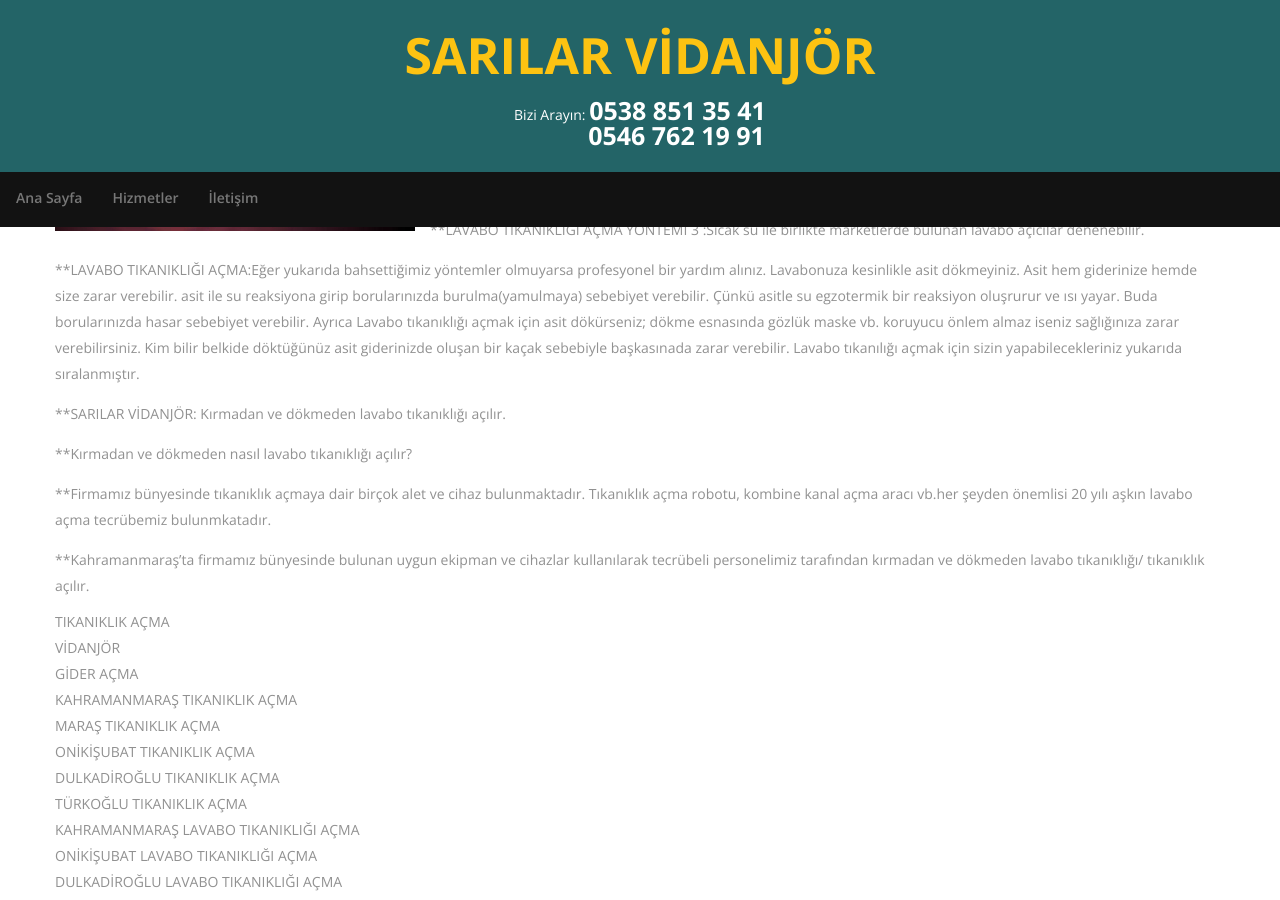
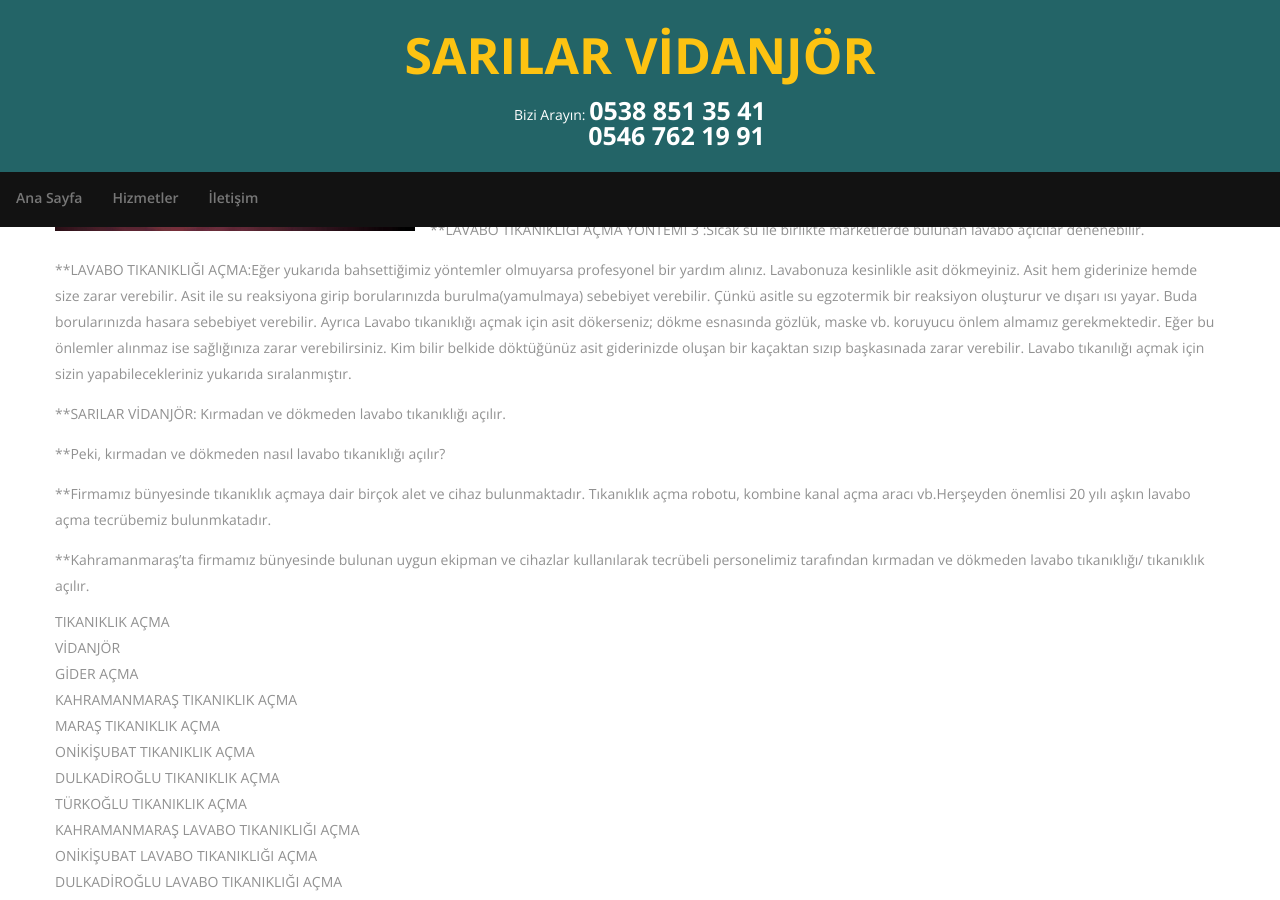
Before and after one commit to abbassarisg/abbassarisg.github.io, a Jekyll site: the page built from lavabo_tikanikligi_acma.md, in a window 1280 px wide and 900 px high, scrolled down 461 px. Built offline with Jekyll 4.4.1, drawn with Linux system fonts in a browser that asks for light colours; nearby versions of some CDN libraries; library files that are not in the unit come from our copies.

Commit message:
Update lavabo_tikanikligi_acma.md

```diff
--- a/lavabo_tikanikligi_acma.md
+++ b/lavabo_tikanikligi_acma.md
@@ -16,13 +16,14 @@ title: Lavabo Tıkanıklığı Açma
 **LAVABO TIKANIKLIĞI AÇMA YÖNTEMİ 3 :Sıcak su ile birlikte marketlerde bulunan lavabo açıcılar denenebilir.
 
 
-**LAVABO TIKANIKLIĞI AÇMA:Eğer yukarıda bahsettiğimiz yöntemler olmuyarsa profesyonel bir yardım alınız. Lavabonuza kesinlikle asit dökmeyiniz. Asit hem giderinize hemde size zarar verebilir. asit ile su reaksiyona girip borularınızda burulma(yamulmaya) sebebiyet verebilir. Çünkü asitle su egzotermik bir reaksiyon oluşrurur ve ısı yayar. Buda borularınızda hasar sebebiyet verebilir. Ayrıca Lavabo tıkanıklığı açmak için asit dökürseniz; dökme esnasında gözlük maske vb. koruyucu önlem almaz iseniz sağlığınıza zarar verebilirsiniz. Kim bilir belkide döktüğünüz asit giderinizde oluşan bir kaçak sebebiyle başkasınada zarar verebilir. Lavabo tıkanılığı açmak için sizin yapabilecekleriniz yukarıda sıralanmıştır.
+**LAVABO TIKANIKLIĞI AÇMA:Eğer yukarıda bahsettiğimiz yöntemler olmuyarsa profesyonel bir yardım alınız. Lavabonuza kesinlikle asit dökmeyiniz. Asit hem giderinize hemde size zarar verebilir. Asit ile su reaksiyona girip borularınızda burulma(yamulmaya) sebebiyet verebilir. Çünkü asitle su egzotermik bir reaksiyon oluşturur ve dışarı ısı yayar. Buda borularınızda hasara sebebiyet verebilir. Ayrıca Lavabo tıkanıklığı açmak için asit dökerseniz; dökme esnasında gözlük, maske vb. koruyucu önlem almamız gerekmektedir. Eğer bu önlemler alınmaz ise sağlığınıza zarar verebilirsiniz. Kim bilir belkide döktüğünüz asit giderinizde oluşan bir kaçaktan sızıp başkasınada zarar verebilir.
+ Lavabo tıkanılığı açmak için sizin yapabilecekleriniz yukarıda sıralanmıştır.
 
 **SARILAR VİDANJÖR: Kırmadan ve dökmeden lavabo tıkanıklığı açılır.
 
-**Kırmadan ve dökmeden nasıl lavabo tıkanıklığı açılır?
+**Peki, kırmadan ve dökmeden nasıl lavabo tıkanıklığı açılır?
 
-**Firmamız bünyesinde tıkanıklık açmaya dair birçok alet ve cihaz bulunmaktadır. Tıkanıklık açma robotu, kombine kanal açma aracı vb.her şeyden önemlisi 20 yılı aşkın lavabo açma tecrübemiz bulunmkatadır.
+**Firmamız bünyesinde tıkanıklık açmaya dair birçok alet ve cihaz bulunmaktadır. Tıkanıklık açma robotu, kombine kanal açma aracı vb.Herşeyden önemlisi 20 yılı aşkın lavabo açma tecrübemiz bulunmkatadır.
 
 **Kahramanmaraş’ta firmamız bünyesinde bulunan uygun ekipman ve cihazlar kullanılarak	tecrübeli personelimiz tarafından kırmadan ve dökmeden lavabo tıkanıklığı/ tıkanıklık açılır.
 
```
